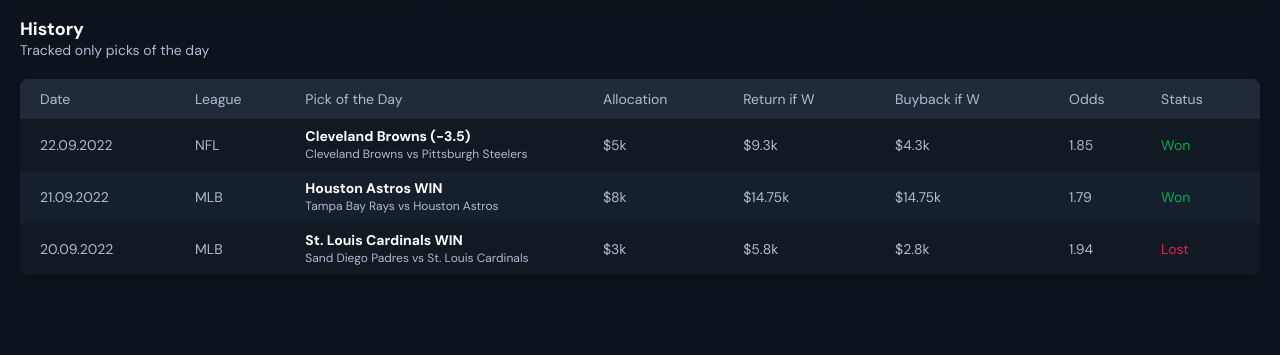
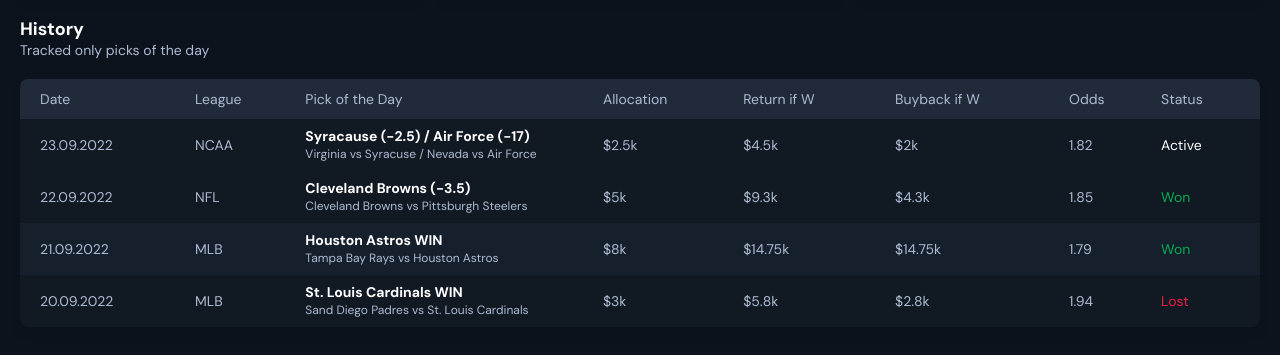
Before and after one commit to betcoinscan/betcoinscan.github.io, a website: page index.html in a window 1280 px wide. Shown: the part 475-830 px from the top of the page. Before the commit the page ends 800 px from the top, so only its background shows below. Drawn offline with nearby package versions, Linux system fonts and the light colour scheme.

Commit message:
last bet

```diff
--- a/index.html
+++ b/index.html
@@ -102,6 +102,19 @@
                 </thead>
                 <tbody>
                     <tr class="even">
+                        <td>23.09.2022</td>
+                        <td>NCAA</td>
+                        <td class="pick-of-the-day">
+                            <span class="bet"><a href="https://t.me/BetcoinBets/96" target="_blank">Syracause (-2.5) / Air Force (-17)</a></span>
+                            <span class="dd">Virginia vs Syracuse / Nevada vs Air Force</span>
+                        </td>
+                        <td>$2.5k</td>
+                        <td>$4.5k</td>
+                        <td>$2k</td>
+                        <td>1.82</td>
+                        <td class="active">Active</td>
+                    </tr>
+                    <tr class="even">
                         <td>22.09.2022</td>
                         <td>NFL</td>
                         <td class="pick-of-the-day">
```
